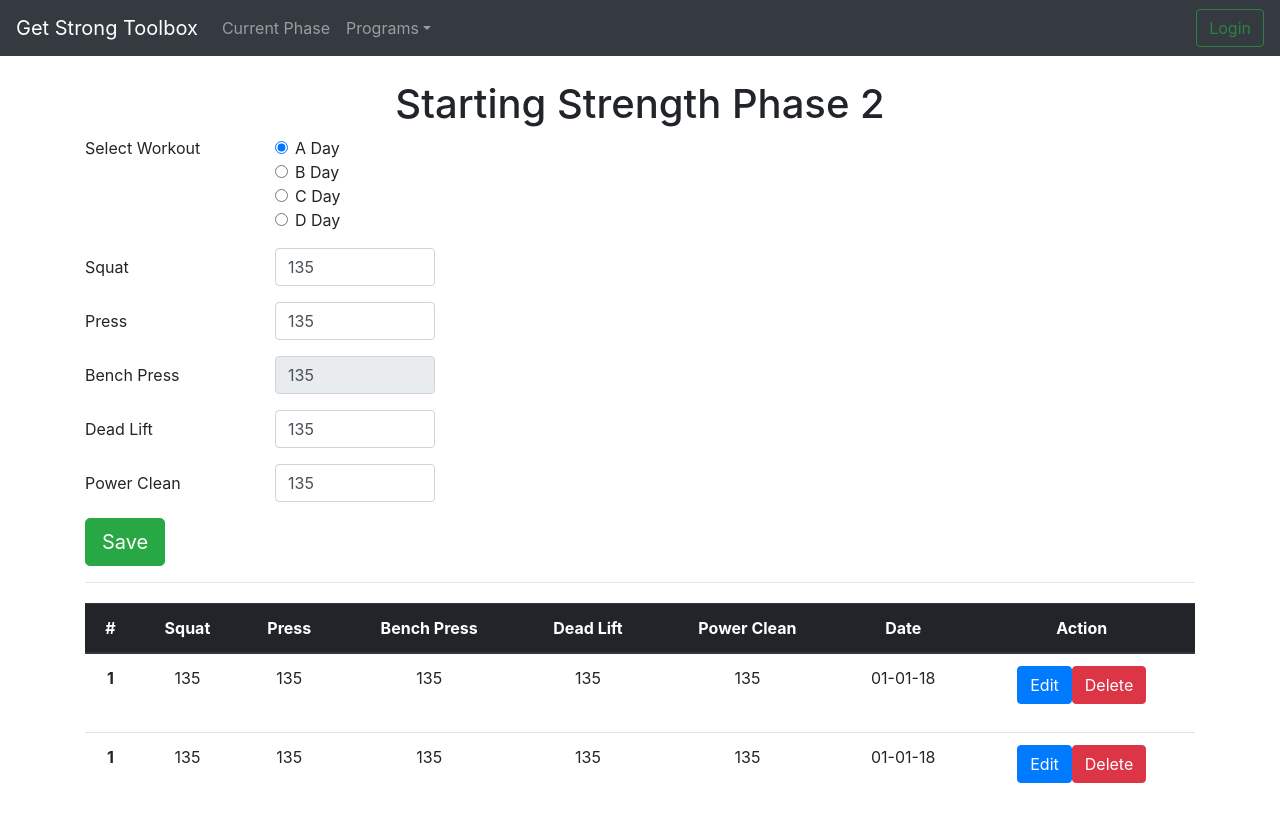
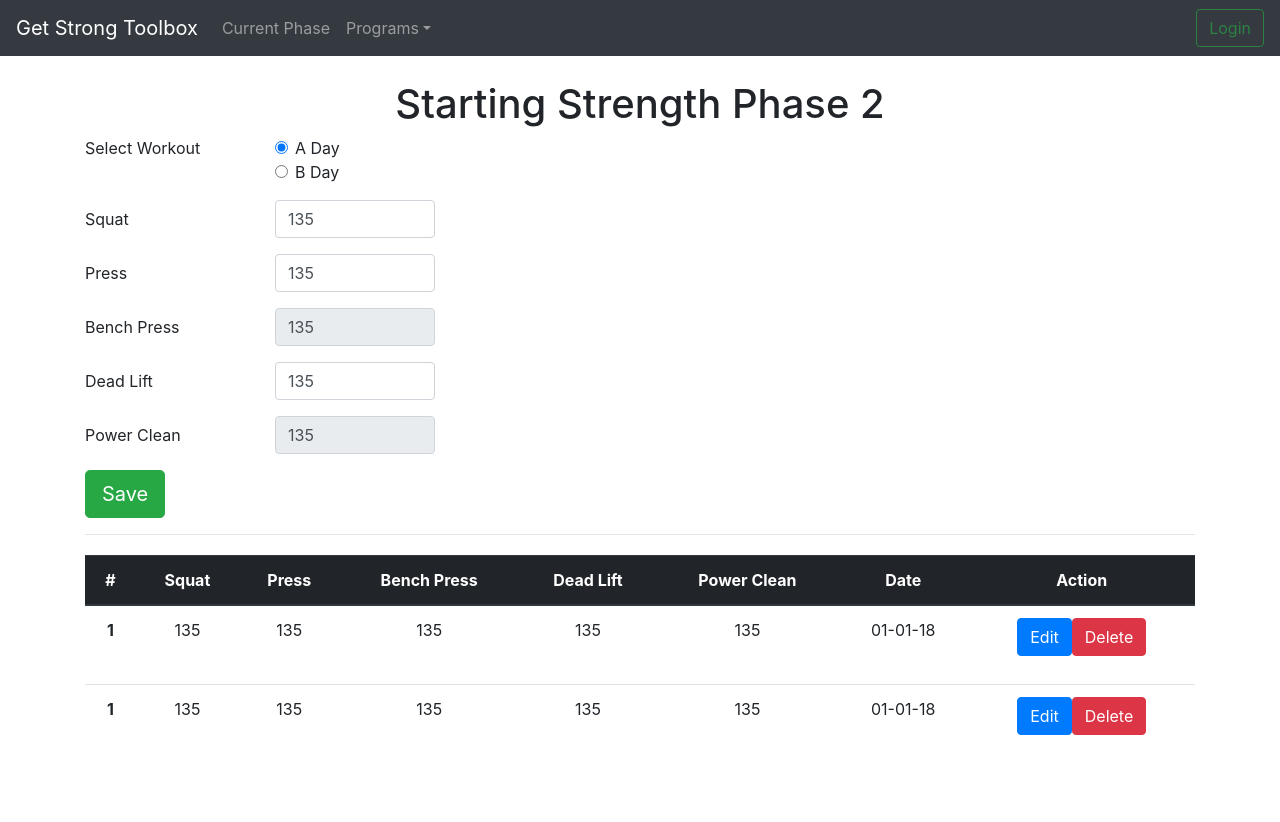
Before and after one commit to lbuthman/get-strong, an Angular app in the folder src/main/frontend/: page /programs/starting-strength/phase2 in a window 1280 px wide. Shown: the top 822 px of the page. After the commit the page ends 800 px from the top, so only its background shows below. Built offline with nearby package versions, Linux system fonts and the light colour scheme.

Commit message:
[feat] Use radio buttons to enable correct workout fields

```diff
--- a/src/main/frontend/src/app/program/starting-strong/phase-form/phase-form.component.html
+++ b/src/main/frontend/src/app/program/starting-strong/phase-form/phase-form.component.html
@@ -4,25 +4,25 @@
       <legend class="col-form-label col-sm-2 pt-0">Select Workout</legend>
       <div class="col-sm-10">
         <div class="form-check">
-          <input class="form-check-input" type="radio" name="gridRadios" id="gridRadios1" value="option1" checked>
+          <input [(ngModel)]="selectedWorkout" class="form-check-input" type="radio" name="gridRadios" id="gridRadios1" value="A" checked>
           <label class="form-check-label" for="gridRadios1">
             A Day
           </label>
         </div>
         <div class="form-check">
-          <input class="form-check-input" type="radio" name="gridRadios" id="gridRadios2" value="option2">
+          <input [(ngModel)]="selectedWorkout" class="form-check-input" type="radio" name="gridRadios" id="gridRadios2" value="B">
           <label class="form-check-label" for="gridRadios2">
             B Day
           </label>
         </div>
-        <div *ngIf="phase === 'phase2'|| phase === 'phase3'" class="form-check">
-          <input class="form-check-input" type="radio" name="gridRadios" id="gridRadios3" value="option3">
+        <div *ngIf="phase === 'phase3'" class="form-check">
+          <input [(ngModel)]="selectedWorkout" class="form-check-input" type="radio" name="gridRadios" id="gridRadios3" value="C">
           <label class="form-check-label" for="gridRadios3">
             C Day
           </label>
         </div>
-        <div *ngIf="phase === 'phase2'|| phase === 'phase3'" class="form-check">
-          <input class="form-check-input" type="radio" name="gridRadios" id="gridRadios4" value="option5">
+        <div *ngIf="phase === 'phase3'" class="form-check">
+          <input [(ngModel)]="selectedWorkout" class="form-check-input" type="radio" name="gridRadios" id="gridRadios4" value="D">
           <label class="form-check-label" for="gridRadios4">
             D Day
           </label>
@@ -33,37 +33,54 @@
   <div class="form-group row">
     <label for="squat" class="col-sm-2 col-form-label">Squat</label>
     <div class="col-sm-2">
-      <input [(ngModel)]="workout.squat" name="squat" type="number" step="5" class="form-control" id="squat" placeholder="45">
+      <input [(ngModel)]="workout.squat"
+             name="squat" type="number" step="5" class="form-control" id="squat" placeholder="45">
     </div>
   </div>
   <div class="form-group row">
     <label for="press" class="col-sm-2 col-form-label">Press</label>
     <div class="col-sm-2">
-      <input [(ngModel)]="workout.press" name="press" type="number" step="5" class="form-control" id="press" placeholder="45">
+      <input [(ngModel)]="workout.press"
+             name="press" type="number" step="5" class="form-control" id="press" placeholder="45"
+             [disabled]="selectedWorkout === 'B'
+                || selectedWorkout === 'D'">
     </div>
   </div>
   <div class="form-group row">
     <label for="benchPress" class="col-sm-2 col-form-label">Bench Press</label>
     <div class="col-sm-2">
-      <input [(ngModel)]="workout.benchPress" name="benchPress" type="number" class="form-control" id="benchPress" placeholder="45" disabled>
+      <input [(ngModel)]="workout.benchPress"
+             name="benchPress" type="number" class="form-control" id="benchPress" placeholder="45"
+             [disabled]="selectedWorkout === 'A'
+                || selectedWorkout === 'C'">
     </div>
   </div>
   <div class="form-group row">
     <label for="deadLift" class="col-sm-2 col-form-label">Dead Lift</label>
     <div class="col-sm-2">
-      <input [(ngModel)]="workout.deadLift" name="deadLift" type="number" step="5" class="form-control" id="deadLift" placeholder="135">
+      <input [(ngModel)]="workout.deadLift"
+             name="deadLift" type="number" step="5" class="form-control" id="deadLift" placeholder="135"
+             [disabled]="selectedWorkout === 'B' && phase !== 'phase1'
+                || selectedWorkout === 'C'
+                || selectedWorkout === 'D'">
     </div>
   </div>
   <div *ngIf="phase === 'phase2' || phase === 'phase3'" class="form-group row">
     <label for="powerClean" class="col-sm-2 col-form-label">Power Clean</label>
     <div class="col-sm-2">
-      <input [(ngModel)]="workout.powerClean" name="powerClean" type="number" step="5" class="form-control" id="powerClean" placeholder="135">
+      <input [(ngModel)]="workout.powerClean"
+             name="powerClean" type="number" step="5" class="form-control" id="powerClean" placeholder="135"
+             [disabled]="selectedWorkout === 'A'
+                || selectedWorkout === 'B' && phase === 'phase3'
+                || selectedWorkout === 'D'">
     </div>
   </div>
   <div *ngIf="phase === 'phase3'" class="form-group row">
     <label for="pullUp" class="col-sm-2 col-form-label">Pull Up</label>
     <div class="col-sm-2">
-      <input [(ngModel)]="workout.pullUp" name="pullUp" type="number" step="1" class="form-control" id="pullUp" placeholder="5">
+      <input [(ngModel)]="workout.pullUp"
+             name="pullUp" type="number" step="1" class="form-control" id="pullUp" placeholder="5"
+             [disabled]="selectedWorkout === 'A' || selectedWorkout ==='C'">
     </div>
   </div>
   <div class="form-group row">
--- a/src/main/frontend/src/app/program/starting-strong/phase-form/phase-form.component.ts
+++ b/src/main/frontend/src/app/program/starting-strong/phase-form/phase-form.component.ts
@@ -12,6 +12,8 @@
 
   @Input() phase: string = "phase3";
 
+  selectedWorkout: string = "A";
+
   constructor() { }
 
   ngOnInit() {
```
